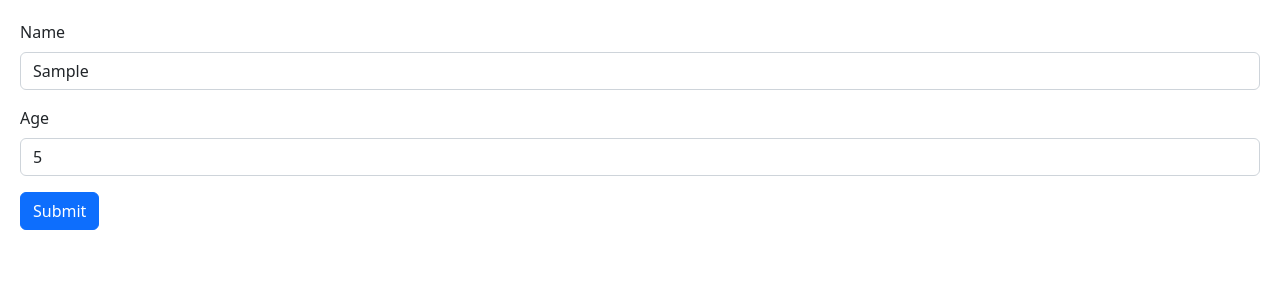
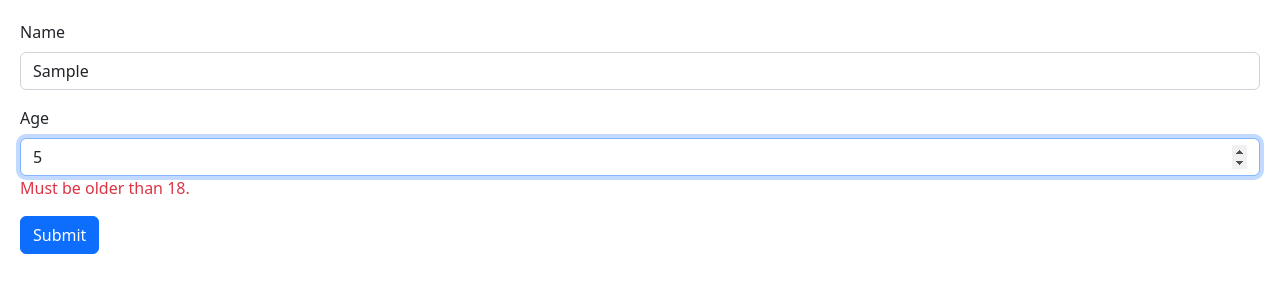
Before and after one commit to askariabidi/react-app, a React (Vite) app: page / in a window 1280 px wide. Both pictures are taken after typing "Sample", "5" into the empty fields and a click on the button "Submit". Shown: the top 300 px of the page. Built offline with nearby package versions, Linux system fonts and the light colour scheme.

Commit message:
Schema based validation with Zod

```diff
--- a/package.json
+++ b/package.json
@@ -10,6 +10,7 @@
     "preview": "vite preview"
   },
   "dependencies": {
+    "@hookform/resolvers": "^3.1.0",
     "@types/styled-components": "^5.1.26",
     "bootstrap": "^5.2.3",
     "immer": "^10.0.1",
@@ -17,7 +18,8 @@
     "react-dom": "^18.2.0",
     "react-hook-form": "^7.43.9",
     "react-icons": "^4.8.0",
-    "styled-components": "^5.3.10"
+    "styled-components": "^5.3.10",
+    "zod": "^3.21.4"
   },
   "devDependencies": {
     "@types/react": "^18.0.28",
--- a/src/components/Form.tsx
+++ b/src/components/Form.tsx
@@ -1,16 +1,22 @@
 import { FieldValues, useForm } from "react-hook-form";
+import { z } from "zod";
+import { zodResolver } from "@hookform/resolvers/zod";
 
-interface FormData {
-  name: string;
-  age: number;
-}
+const schema = z.object({
+  name: z.string().min(4, { message: "Name must be atleast 4 characters." }),
+  age: z
+    .number({ invalid_type_error: "Age field is required." })
+    .min(18, { message: "Must be older than 18." }),
+});
+
+type FormData = z.infer<typeof schema>;
 
 const Form = () => {
   const {
     register,
     handleSubmit,
     formState: { errors },
-  } = useForm<FormData>();
+  } = useForm<FormData>({ resolver: zodResolver(schema) });
 
   const onSubmit = (data: FieldValues) => console.log(data);
   return (
@@ -20,17 +26,12 @@ const Form = () => {
           Name
         </label>
         <input
-          {...register("name", { required: true, minLength: 3 })}
+          {...register("name")}
           id="name"
           type="text"
           className="form-control"
         />
-        {errors.name?.type === "required" && (
-          <p className="text-danger">The name field is required</p>
-        )}
-        {errors.name?.type === "minLength" && (
-          <p className="text-danger">The name must be atleast 3 characters</p>
-        )}
+        {errors.name && <p className="text-danger">{errors.name.message}</p>}
       </div>
 
       <div className="mb-3">
@@ -38,11 +39,12 @@ const Form = () => {
           Age
         </label>
         <input
-          {...register("age")}
+          {...register("age", { valueAsNumber: true })}
           id="age"
           type="number"
           className="form-control"
         />
+        {errors.age && <p className="text-danger">{errors.age.message}</p>}
       </div>
 
       <button className="btn btn-primary" type="submit">
```
Also changed, not shown: 1 other file (tests, documents, lock files or other folders).
